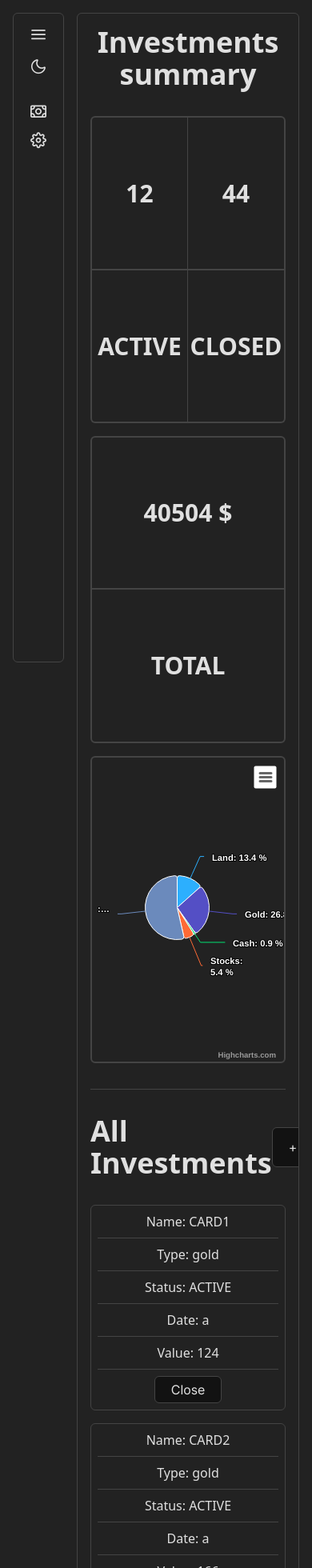
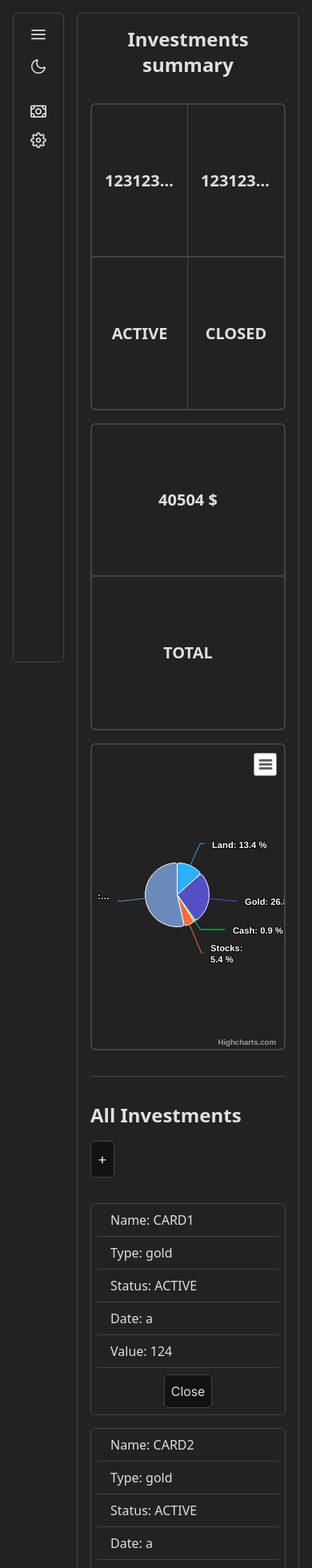
Before and after one commit to BorislavIT/Portfolio-Tracker-Tool-Task, a Next.js app in the folder client/: page /investments in a window 390 px wide. Shown: the top 1960 px of the page at 80% size. Built offline with nearby package versions, Linux system fonts and the light colour scheme.

Commit message:
added investment creation + some validation + long text ellipsis handling

```diff
--- a/client/src/components/Button.tsx
+++ b/client/src/components/Button.tsx
@@ -4,7 +4,7 @@ import { FC } from "react";
 const Button: FC<ButtonProps> = (props) => {
   return (
     <PrimeReactButton
-      className="focus:shadow-none bg-theme-primary border border-theme-border border-solid text-theme-text py-1"
+      className="focus:shadow-none bg-theme-primary border border-theme-border border-solid text-theme-text p-2"
       {...props}
     ></PrimeReactButton>
   );
--- a/client/src/components/Investments/IndividualInvestmentCard.tsx
+++ b/client/src/components/Investments/IndividualInvestmentCard.tsx
@@ -18,23 +18,24 @@ const IndividualInvestmentCard: FC<IndividualInvestmentCard> = ({
   };
   return (
     <article className="min-w-40 w-full sm:w-[calc(50%-12px)] md:w-[calc(33%-12px)] lg:w-[calc(25%-12px)] border h-fit border-theme-border border-solid rounded-md flex flex-col flex-wrap items-center text-theme-text p-2">
-      <section className="w-full text-center border-b border-theme-border border-solid pb-2">
+      <section className="w-full  border-b border-theme-border border-solid pb-2 overflow-hidden text-ellipsis whitespace-nowrap px-4">
         Name: {name}
       </section>
-      <section className="w-full text-center border-b border-theme-border border-solid py-2">
+      <section className="w-full  border-b border-theme-border border-solid py-2 overflow-hidden text-ellipsis whitespace-nowrap px-4">
         Type: {type}
       </section>
-      <section className="w-full text-center border-b border-theme-border border-solid py-2">
+      <section className="w-full  border-b border-theme-border border-solid py-2 overflow-hidden text-ellipsis whitespace-nowrap px-4">
         Status: {status}
       </section>
-      <section className="w-full text-center border-b border-theme-border border-solid py-2">
+      <section className="w-full  border-b border-theme-border border-solid py-2 overflow-hidden text-ellipsis whitespace-nowrap px-4">
         Date: {date}
       </section>
       <section
-        className={`w-full text-center pt-2 ${
+        className={`w-full px-4 pt-2 overflow-hidden text-ellipsis whitespace-nowrap ${
           status === INVESTMENT_STATUS.ACTIVE &&
           "border-b border-theme-border border-solid pb-2"
         }`}
+        title={value}
       >
         Value: {value}
       </section>
--- a/client/src/components/Investments/InvestmentsCountWidget.tsx
+++ b/client/src/components/Investments/InvestmentsCountWidget.tsx
@@ -3,12 +3,24 @@ import InvestmentsWidget from "./InvestmentsWidget";
 const InvestmentsCountWidget = () => {
   return (
     <InvestmentsWidget width="xl:w-[calc(33%-6px)] lg:w-[calc(50%-8px)] w-full">
-      <div className="flex flex-row flex-wrap w-full h-full font-bold text-3xl sm:text-4xl text-theme-text">
+      <div className="flex flex-row flex-wrap w-full h-full font-bold text-xl sm:text-4xl text-theme-text">
         <section className="count-row w-full flex flex-row justify-between border-2 border-theme-border border-solid rounded-md rounded-b-none">
-          <div className="w-1/2 flex justify-center items-center border-r border-theme-border border-solid">
-            12
+          <div className="w-1/2 flex justify-center items-center border-r border-theme-border border-solid overflow-hidden text-ellipsis whitespace-nowrap max-w-full">
+            <span
+              className="overflow-hidden text-ellipsis whitespace-nowrap px-4"
+              title="123123213123213123213213213"
+            >
+              123123213123213123213213213
+            </span>
           </div>
-          <div className="w-1/2 flex justify-center items-center">44</div>
+          <div className="w-1/2 flex justify-center items-center">
+            <span
+              className="overflow-hidden text-ellipsis whitespace-nowrap px-4"
+              title="123123213123213123213213213"
+            >
+              123123213123213123213213213
+            </span>
+          </div>
         </section>
         <section className="label-row w-full flex flex-row justify-between border-2 border-theme-border border-solid border-t-0 rounded-md rounded-t-none">
           <div className="w-1/2 flex justify-center items-center border-r border-theme-border border-solid">
--- a/client/src/components/Investments/InvestmentsDistribution.tsx
+++ b/client/src/components/Investments/InvestmentsDistribution.tsx
@@ -12,7 +12,7 @@ const InvestmentsDistribution = () => {
 
   return (
     <InvestmentsWidget width="xl:w-[calc(33%-6px)] w-full">
-      <div className="flex flex-row flex-wrap w-full h-full font-bold text-3xl sm:text-4xl text-theme-text">
+      <div className="flex flex-row flex-wrap w-full h-full font-bold text-xl sm:text-4xl text-theme-text">
         <section className="label-row w-full flex-wrap border-2 border-theme-border border-solid rounded-md justify-center items-center">
           <PieChart data={pieChartData} />
         </section>
--- a/client/src/components/Investments/InvestmentsTotal.tsx
+++ b/client/src/components/Investments/InvestmentsTotal.tsx
@@ -3,10 +3,15 @@ import InvestmentsWidget from "./InvestmentsWidget";
 const InvestmentsTotal = () => {
   return (
     <InvestmentsWidget width="xl:w-[calc(33%-6px)] lg:w-[calc(50%-8px)] w-full">
-      <div className="flex flex-row flex-wrap w-full h-full font-bold text-3xl sm:text-4xl text-theme-text">
+      <div className="flex flex-row flex-wrap w-full h-full font-bold text-xl sm:text-4xl text-theme-text">
         <section className="label-row w-full flex flex-col flex-wrap border-2 border-theme-border border-solid rounded-md">
           <div className="w-full flex h-1/2 justify-center items-center border-b-2 border-theme-border border-solid">
-            40504&nbsp;$
+            <span
+              className="overflow-hidden text-ellipsis whitespace-nowrap px-4"
+              title="40504 $"
+            >
+              40504&nbsp;$
+            </span>
           </div>
           <div className="w-full flex h-1/2 justify-center items-center">
             TOTAL
--- a/client/src/pages/investments.tsx
+++ b/client/src/pages/investments.tsx
@@ -1,11 +1,47 @@
+import Head from "next/head";
 import Button from "@/components/Button";
 import InvestmentPanel from "@/components/Investments/InvestmentPanel";
 import InvestmentsCards from "@/components/Investments/InvestmentsCards";
-import Head from "next/head";
+import {
+  INVESTMENT_STATUS,
+  InvestmentCard,
+} from "@/components/Investments/constants";
+import { Dialog } from "primereact/dialog";
+import { useState } from "react";
+import { InputText } from "primereact/inputtext";
+import { InputNumber } from "primereact/inputnumber";
+import { addInvestment } from "@/components/Investments/investmentsSlice";
+import { useDispatch } from "react-redux";
 
 export const InvestmentsPage = () => {
+  const [isCreationModalVisible, setIsCreationModalVisible] =
+    useState<boolean>(false);
+
+  const dispatch = useDispatch();
+
+  const [newInvestment, setNewInvestment] = useState<InvestmentCard | null>(
+    null
+  );
+
   const onNewInvestmentClicked = () => {
-    console.log("yo");
+    setIsCreationModalVisible(true);
+  };
+
+  const onCloseInvestmentsModal = () => {
+    setIsCreationModalVisible(false);
+    setNewInvestment(null);
+  };
+
+  const onCreateInvestmentClicked = () => {
+    dispatch(
+      addInvestment({
+        ...newInvestment!,
+        id: "asdokadfgkiadf" + Math.random(),
+        date: new Date().toLocaleDateString(),
+        status: INVESTMENT_STATUS.ACTIVE,
+      })
+    );
+    onCloseInvestmentsModal();
   };
 
   return (
@@ -17,20 +53,78 @@ export const InvestmentsPage = () => {
           content="In this page you can view your investments and interact with them."
         />
       </Head>
+      <Dialog
+        draggable={false}
+        header="New Investment"
+        resizable={false}
+        visible={isCreationModalVisible}
+        className="w-screen max-w-96"
+        onHide={onCloseInvestmentsModal}
+        contentClassName="bg-theme-primary"
+        headerClassName="bg-theme-primary text-theme-text"
+      >
+        <div className="w-full flex flex-col flex-wrap gap-4">
+          <section className="w-full text-theme-text">
+            <label>Name</label>
+            <span className="p-float-label w-full">
+              <InputText
+                className="w-full"
+                onChange={(e) => {
+                  setNewInvestment({
+                    ...newInvestment!,
+                    name: e.target.value,
+                  });
+                }}
+              />
+            </span>
+          </section>
+          <section className="w-full text-theme-text">
+            <label>Type</label>
+            <span className="p-float-label w-full">
+              <InputText
+                className="w-full"
+                onChange={(e) => {
+                  setNewInvestment({
+                    ...newInvestment!,
+                    type: e.target.value,
+                  });
+                }}
+              />
+            </span>
+          </section>
+          <section className="w-full text-theme-text">
+            <label>Value</label>
+            <span className="p-float-label w-full">
+              <InputNumber
+                className="w-full"
+                onChange={(e) => {
+                  setNewInvestment({
+                    ...newInvestment!,
+                    value: e.value + "",
+                  });
+                }}
+              />
+            </span>
+          </section>
+          <section className="w-full text-theme-text text-right">
+            <Button onClick={onCreateInvestmentClicked}>Create</Button>
+          </section>
+        </div>
+      </Dialog>
       <div className="w-full h-auto">
         <section className="w-full flex justify-center flex-row flex-wrap">
-          <h1 className="w-full self-center text-theme-text font-bold text-4xl text-center mb-8">
+          <h1 className="w-full self-center text-theme-text font-bold text-2xl sm:text-4xl text-center mb-8">
             Investments summary
           </h1>
           <InvestmentPanel />
-          <h1 className="text-theme-text font-bold text-4xl mb-8 mt-8 flex w-full flex-row flex-nowrap justify-between">
-            <div className="self-center">All Investments</div>
-            <div className="self-center">
+          <h1 className="text-theme-text font-bold text-4xl mb-8 mt-8 flex w-full flex-col sm:flex-row flex-wrap sm:flex-nowrap sm:justify-between">
+            <div className="sm:mb-0 mb-4 text-2xl">All Investments</div>
+            <div>
               <Button onClick={onNewInvestmentClicked}>
                 <span className="hidden md:inline">
                   Create New Investment&nbsp;
                 </span>
-                +
+                <span className="text-lg">+</span>
               </Button>
             </div>
           </h1>
```
